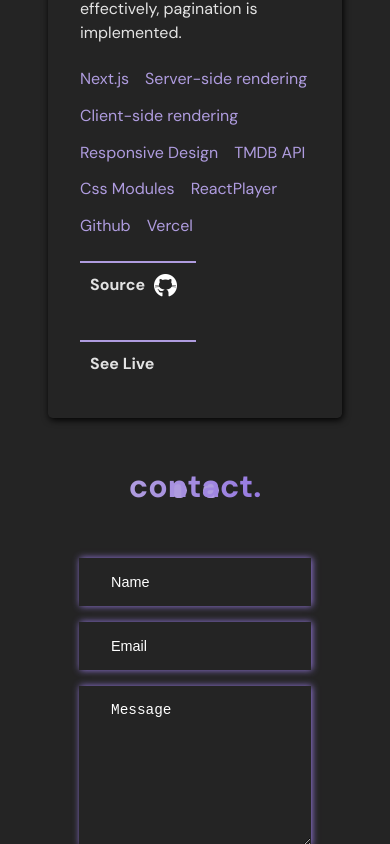
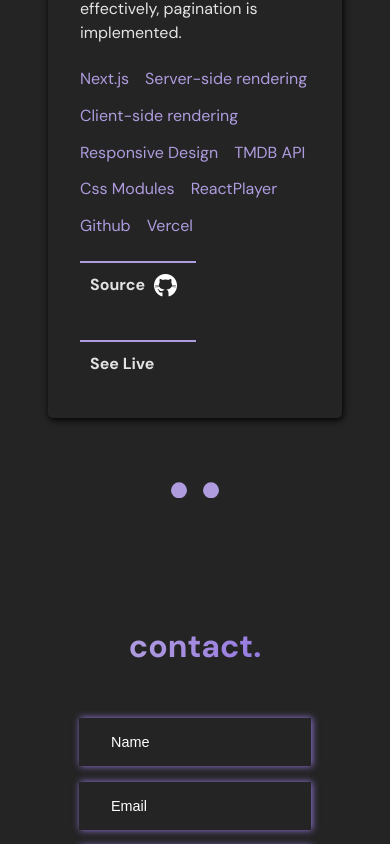
Before and after one commit to larissioana/myPortfolio, a React (Vite) app: page / in a window 390 px wide. Shown: the part 3920-4764 px from the top of the page. Built offline with nearby package versions, Linux system fonts and the light colour scheme.

Commit message:
margin added to contact page

```diff
--- a/src/components/contact/contact.scss
+++ b/src/components/contact/contact.scss
@@ -120,6 +120,7 @@
 {
     .contact
     {
+        margin-top: 10rem;
         .formContainer
         {
         form
```
